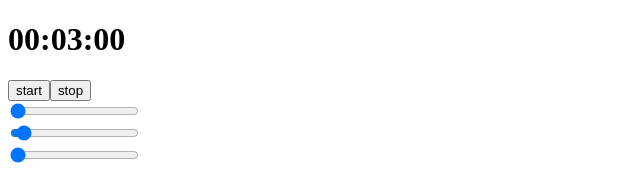
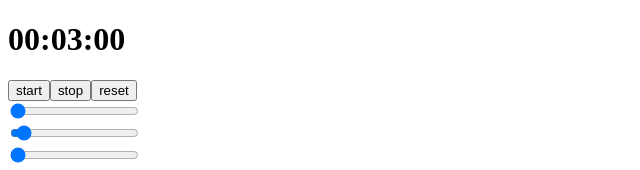
Before and after one commit to seita1996/frontimer, a React app: page / in a window 1280 px wide. Shown: the top 170 px of the page, without its empty margins (0-640 px from the left). Built offline with nearby package versions, Linux system fonts and the light colour scheme.

Commit message:
Add reset button

```diff
--- a/src/components/Clock.tsx
+++ b/src/components/Clock.tsx
@@ -2,10 +2,13 @@ import React, { useCallback, useEffect, useRef, useState } from 'react'
 import './Clock.css'
 
 type Props = {
-  maxSec: number
+  maxSec: number,
+  sliderHour: number,
+  silderMin: number,
+  sliderSec: number
 }
 
-export const Clock: React.FC<Props> = ({maxSec = 0}) => {
+export const Clock: React.FC<Props> = ({maxSec = 0, sliderHour = 0, silderMin = 0, sliderSec = 0}) => {
   const [count, setCount] = useState(maxSec)
   const [clock, setClock] = useState('00:00:00')
   const intervalRef = useRef(-1)
@@ -43,6 +46,15 @@ export const Clock: React.FC<Props> = ({maxSec = 0}) => {
     intervalRef.current = -1
   }, [])
 
+  const reset = () => {
+    if (intervalRef.current === -1) {
+      return
+    }
+    clearInterval(intervalRef.current)
+    intervalRef.current = -1
+    setCount(sliderHour * 60 * 60 + silderMin * 60 + sliderSec)
+  }
+
   const convert_hhmmss = (s: number) => {
     const hour = Math.floor(s / 60 / 60) % 24
     const min = Math.floor(s / 60) % 60
@@ -69,6 +81,7 @@ export const Clock: React.FC<Props> = ({maxSec = 0}) => {
       <h1 className='clock'>{clock}</h1>
       <button onClick={start}>start</button>
       <button onClick={stop}>stop</button>
+      <button onClick={reset}>reset</button>
     </div>
   );
 };
--- a/src/components/Slider.tsx
+++ b/src/components/Slider.tsx
@@ -1,4 +1,4 @@
-import React, { useState } from 'react'
+import React from 'react'
 import './Slider.css'
 
 type Props = {
--- a/src/web/App.tsx
+++ b/src/web/App.tsx
@@ -19,7 +19,7 @@ export const App = () => {
 
   return (
     <div className="container">
-      <Clock maxSec={maxSec} />
+      <Clock maxSec={maxSec} sliderHour={hour} silderMin={min} sliderSec={sec} />
       <Slider min={0} max={23} defaultValue={hour} name={'hour'} setValue={setHour} />
       <Slider min={0} max={59} defaultValue={min} name={'min'} setValue={setMin} />
       <Slider min={0} max={59} defaultValue={sec} name={'sec'} setValue={setSec} />
```
